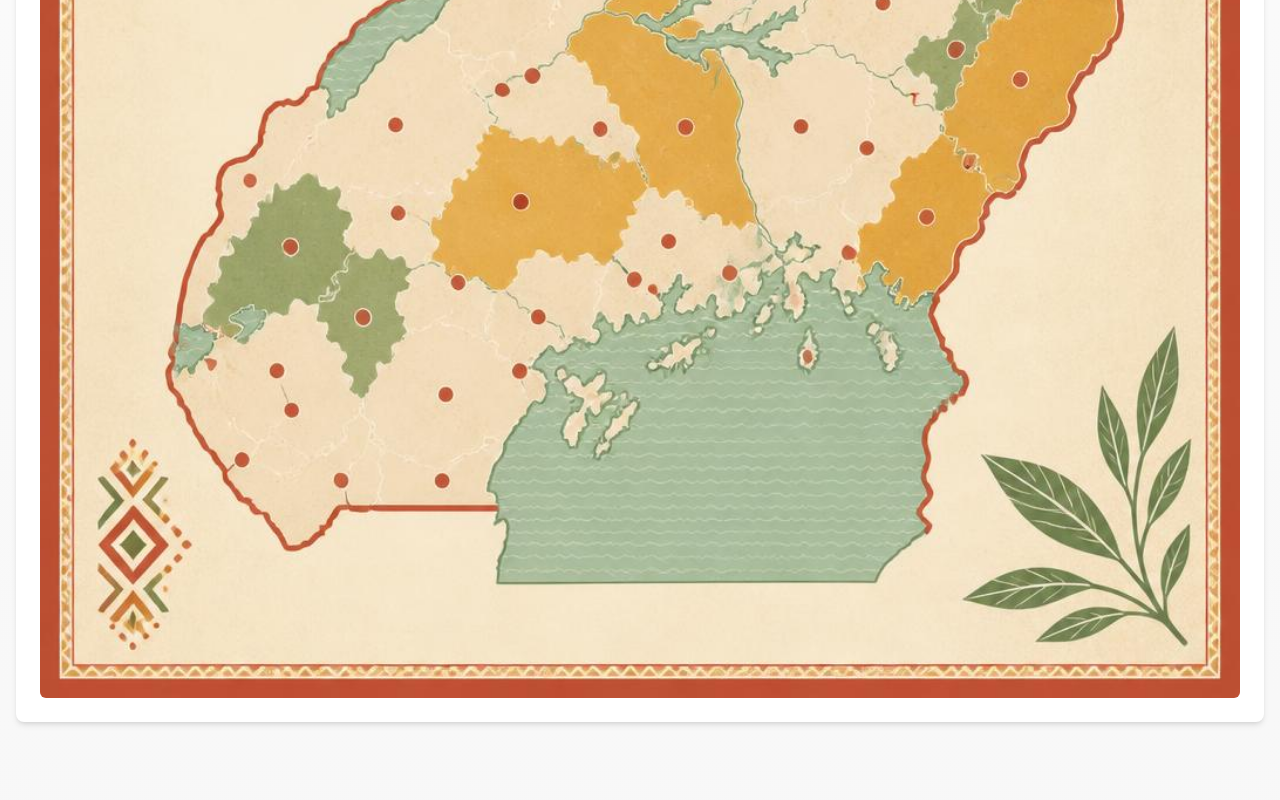
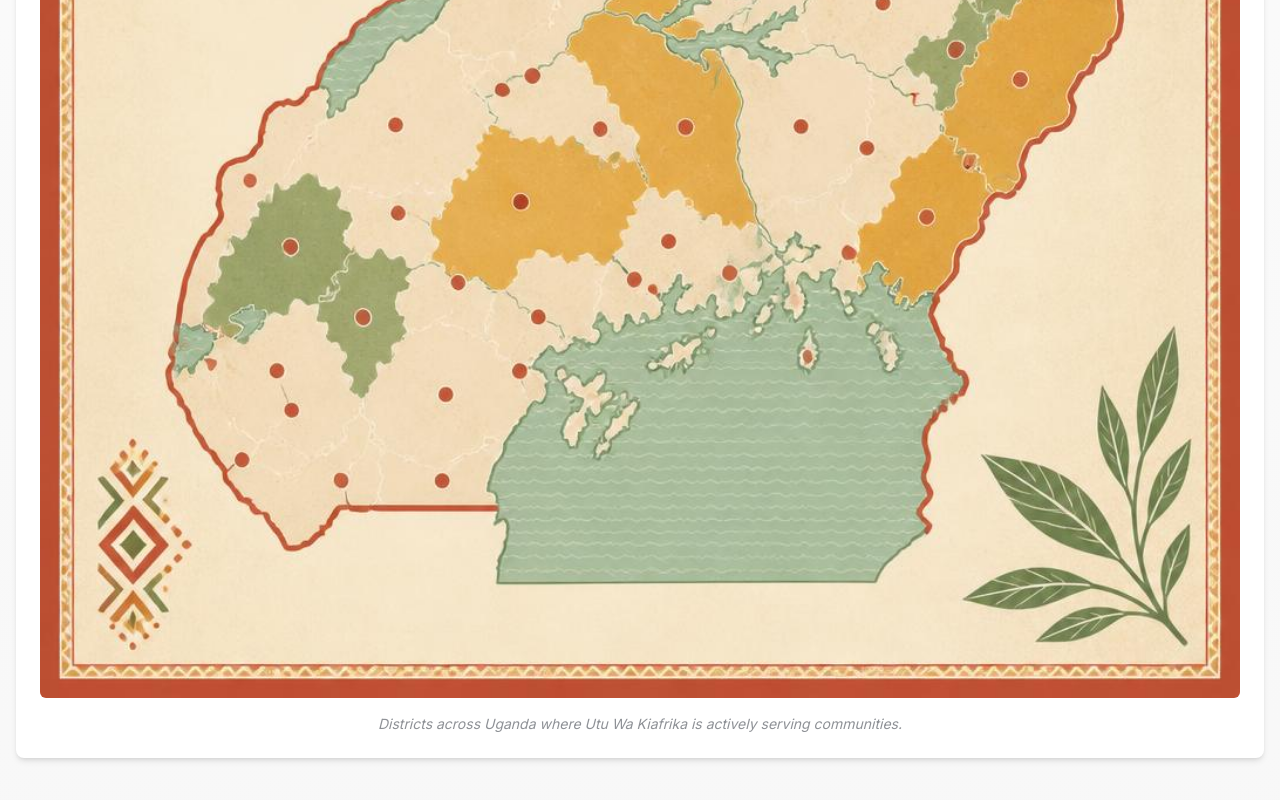
Before and after one commit to Mrright474/utuwakiafrika, a React (Vite) app: page /impact in a window 1280 px wide. Shown: the part 1927-2727 px from the top of the page. Built offline with nearby package versions, Linux system fonts and the light colour scheme; no server answers; the database is empty.

Commit message:
Changes
Co-authored-by: Mrright474 <118106115+Mrright474@users.noreply.github.com>

```diff
--- a/src/components/home/impact/UgandaMap.tsx
+++ b/src/components/home/impact/UgandaMap.tsx
@@ -6,18 +6,20 @@ const UgandaMap = () => {
   return (
     <div className="mb-16">
       <h3 className="text-xl sm:text-2xl font-bold mb-8 text-center font-heading text-utu-black">Where We Work in Uganda</h3>
-      <div className="bg-white p-6 rounded-lg shadow-md">
-        <div className="relative">
+      <figure className="bg-white p-6 rounded-lg shadow-md">
         <img
           src={ugandaMap}
           alt="Illustrated map of Uganda with red markers highlighting the districts where Utu Wa Kiafrika programs are active"
           loading="lazy"
+          decoding="async"
           width={1024}
           height={1024}
           className="w-full h-auto object-contain rounded-md"
         />
-        </div>
-      </div>
+        <figcaption className="text-sm text-utu-gray mt-4 text-center italic">
+          Districts across Uganda where Utu Wa Kiafrika is actively serving communities.
+        </figcaption>
+      </figure>
     </div>
   );
 };
```
Lines whose indentation alone changed are shown as unchanged.
